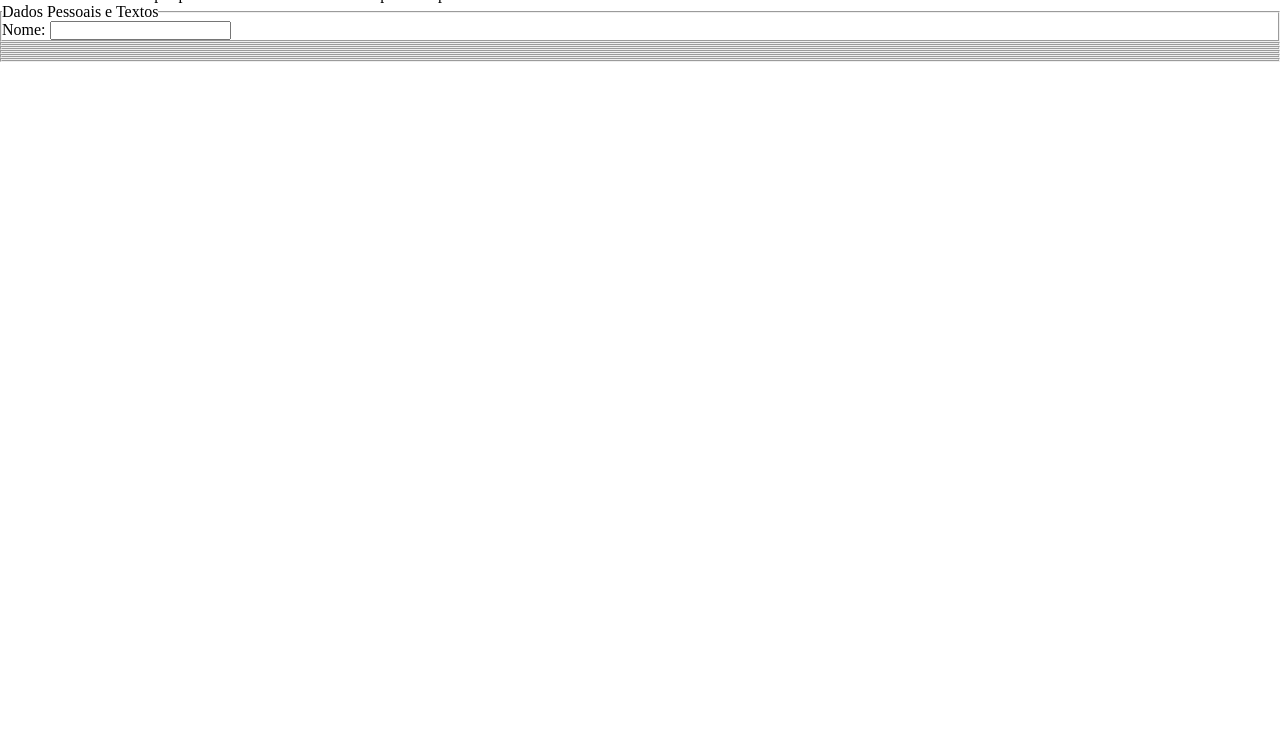
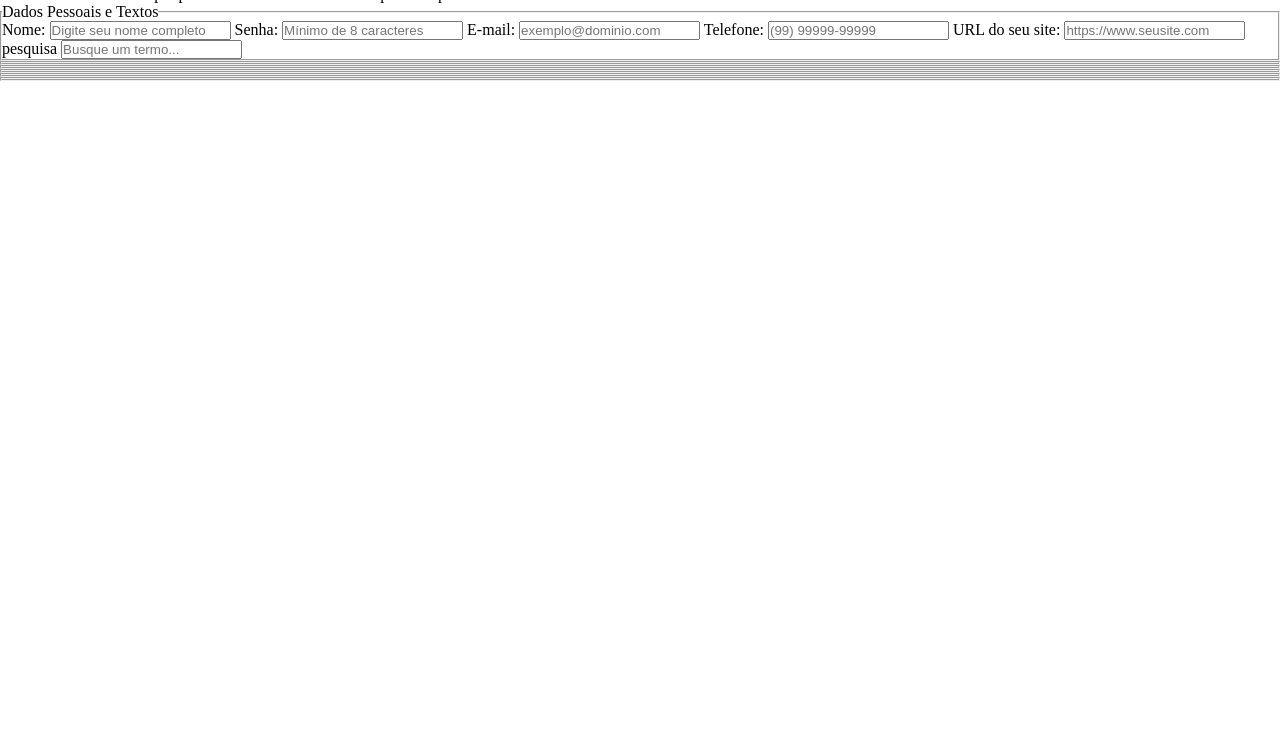
Before and after one commit to MariaD-Santos/input-html, a website: page index.html in a window 1280 px wide. Shown: the part 52-800 px from the top of the page. Drawn offline with Linux system fonts and the light colour scheme.

Commit message:
adicionando labels inputs e suas devidas classes

```diff
--- a/index.html
+++ b/index.html
@@ -19,8 +19,25 @@
                 <fieldset class="form-group">
                     <!-- Legenda para o grupo de itens do formlulário -->
                      <legend class="form-group-title">Dados Pessoais e Textos</legend>
+
                      <label for="nome" class="form-label">Nome:</label>
-                     <input type="text" id="nome" name="nome" class="form-input">
+                     <input type="text" id="nome" name="nome" class="form-input" placeholder="Digite seu nome completo" required minlength="3" />
+
+                     <label for="senha" class="form-label">Senha:</label>
+                     <input type="password" id="senha"  name="senha" class="form-input" placeholder="Mínimo de 8 caracteres" required minlength="8" />
+
+                     <label for="email" class="form-label">E-mail:</label>
+                     <input type="email" id="email" name="email" class="form-input" placeholder="exemplo@dominio.com" required />
+
+
+                     <label for="telefone" class="form-label">Telefone:</label>
+                     <input type="tel" id="telefone" name="telefone" class="form-input" placeholder="(99) 99999-99999 " />
+
+                     <label for="site" class="form-label">URL do seu site:</label>
+                     <input type="url" id="site" name="site" class="form-input" placeholder="https://www.seusite.com"  />
+
+                     <label for="pesquisa" class="form-label">pesquisa</label>
+                     <input type="password" id="senha" name="pesquisa" class="form-input" placeholder="Busque um termo..." />
 
 
                 </fieldset>
```
